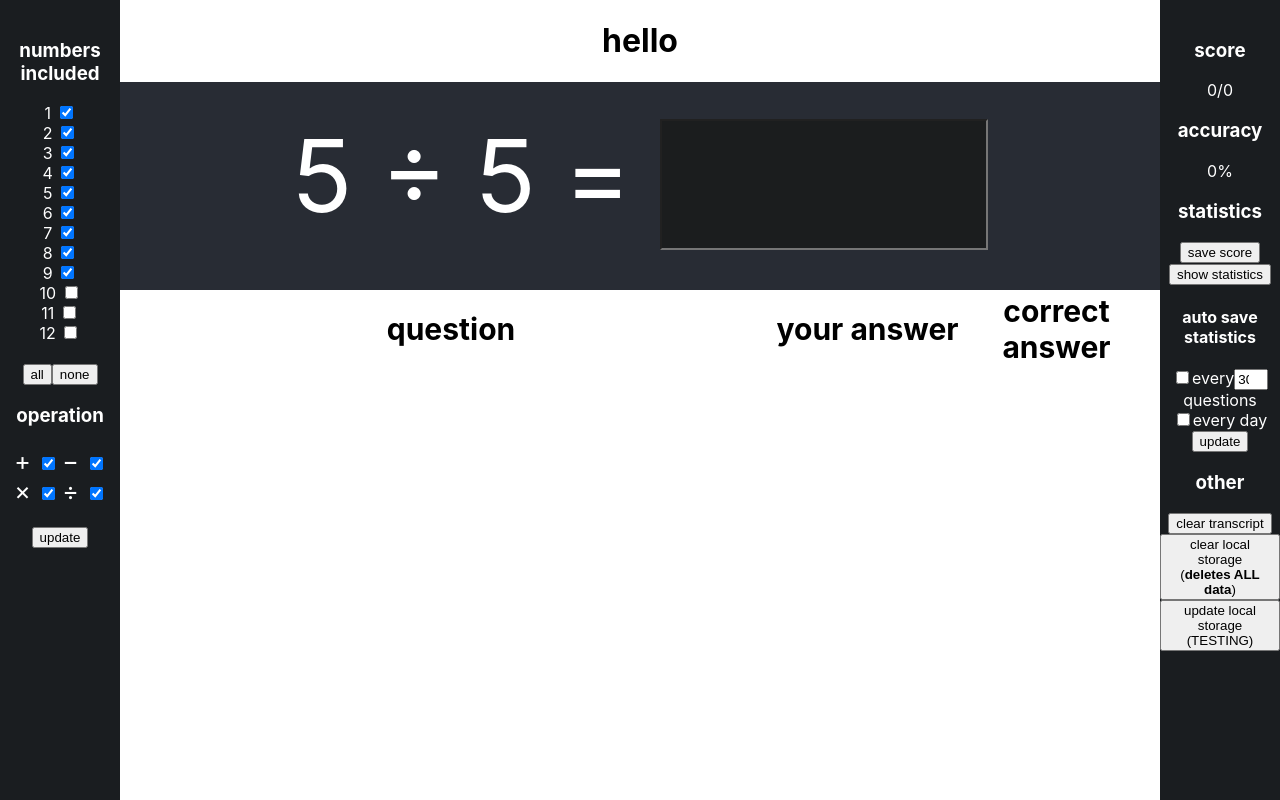
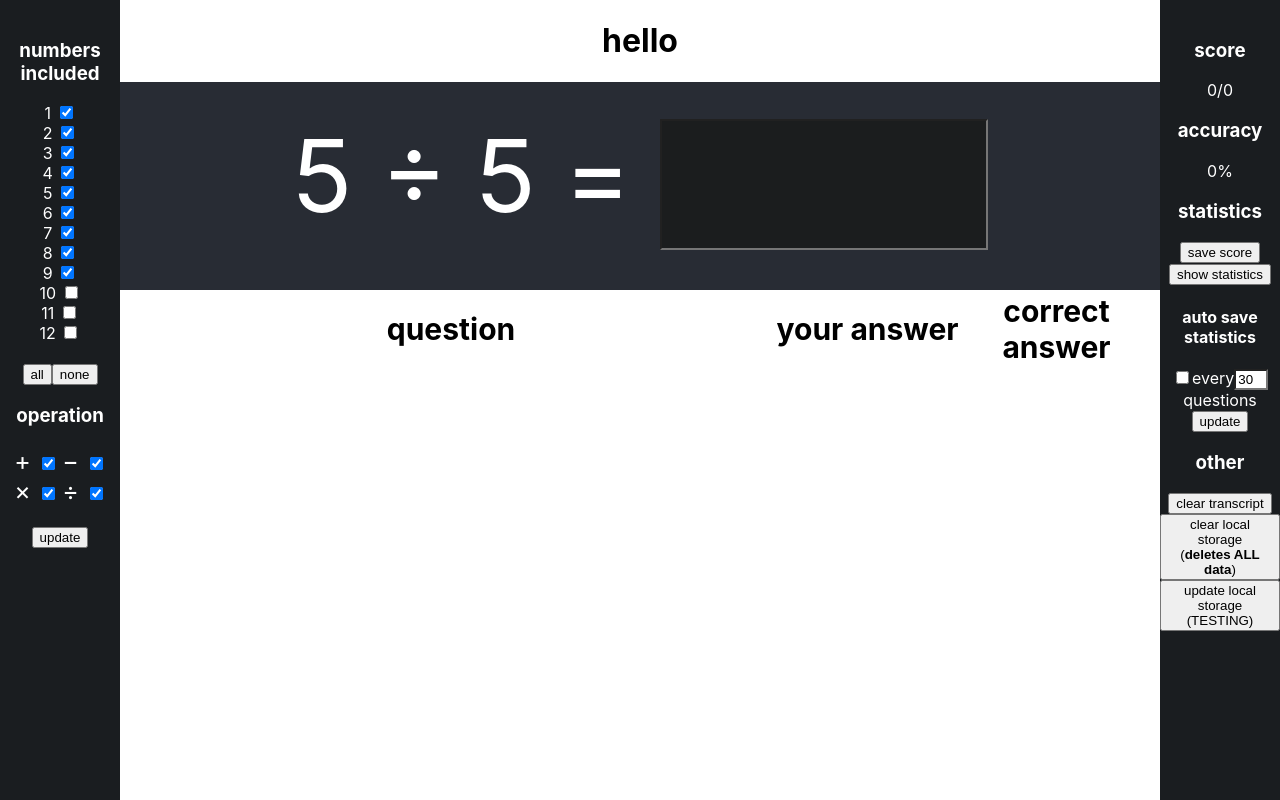
Before and after one commit to TheSavageTeddy/math-practice-site, a React (Create React App) app: page / in a window 1280 px wide. Built offline with nearby package versions, Linux system fonts and the light colour scheme.

Commit message:
remove day saving option (interval makes more sense to have)

```diff
--- a/src/App.css
+++ b/src/App.css
@@ -35,6 +35,19 @@
 
   outline: none; /* remove outline */
   padding-bottom: 15px;
+}
+
+/* remove increment decrement buttons */
+input::-webkit-outer-spin-button,
+input::-webkit-inner-spin-button {
+    -webkit-appearance: none;
+    margin: 0;
+}
+input[type=number]{
+
+  -webkit-appearance: none;
+    margin: 0;
+  -moz-appearance:textfield; /* Firefox */
 }
 
 
--- a/src/App.js
+++ b/src/App.js
@@ -63,7 +63,6 @@
   const [validoperators, setValidOperators] = useState(0);
   const [doIntervalSaving, setDoIntervalSaving] = useState(0);
   const [intervalSavingAmount, setIntervalSavingAmount] = useState(0);
-  const [doDaySaving, setDoDaySaving] = useState(0);
 
   //configure local storage
   let config = {}
@@ -103,7 +102,6 @@
       let saving = {}
       saving.interval = 30
       saving.doIntervalSaving = false
-      saving.daySaving = false
       config.saving = saving
 
       localStorage.setItem('config', JSON.stringify(config))
@@ -558,7 +556,6 @@
           questions
         </span>
         <br></br>
-        <span><input type="checkbox" />every day</span>
         <button onClick={()=>{updateSavingSettings()}}>update</button>
         <h3>other</h3>
         <button onClick={()=>{clearTranscript()}}>clear transcript</button>
```
